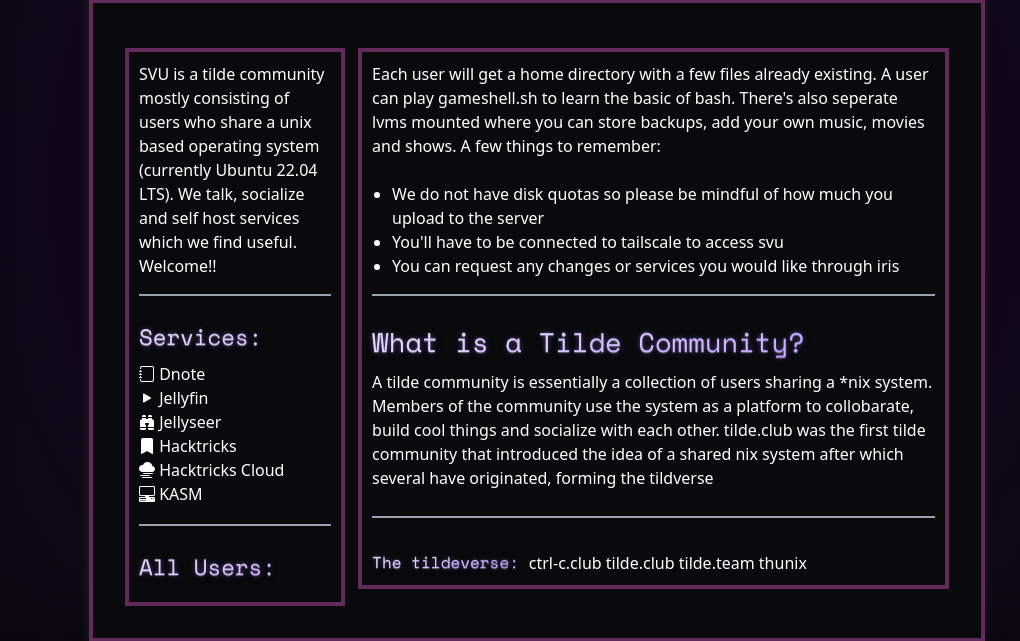
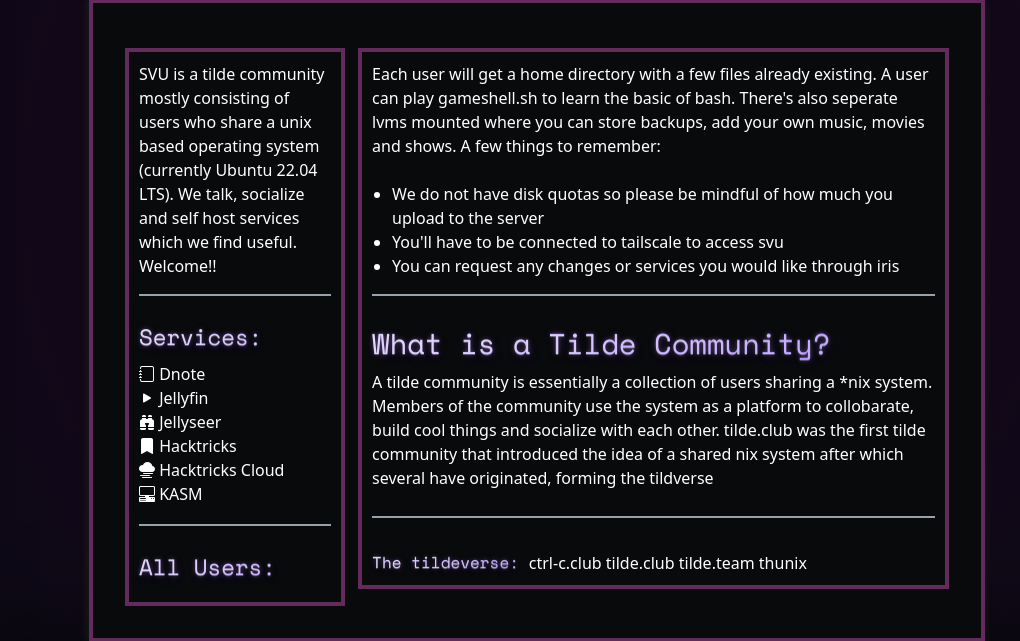
Before and after one commit to Viridescent7/svu_dashboard, a Django app: page / in a window 1280 px wide. Shown: the part 288-929 px from the top of the page, without its empty margins (103-1123 px from the left). Run offline with Django 4.2, Linux system fonts and the light colour scheme.

Commit message:
fixed what-is h1 tag

```diff
--- a/home/static/css/styles.css
+++ b/home/static/css/styles.css
@@ -185,7 +185,7 @@ h1 {
 }
 
 #what-is h1 {
-    font-size: 1.7rem;
+  font-size: calc(1rem + 1vw);
 }
 
 #username, #email, #why, #sshkey{
```
